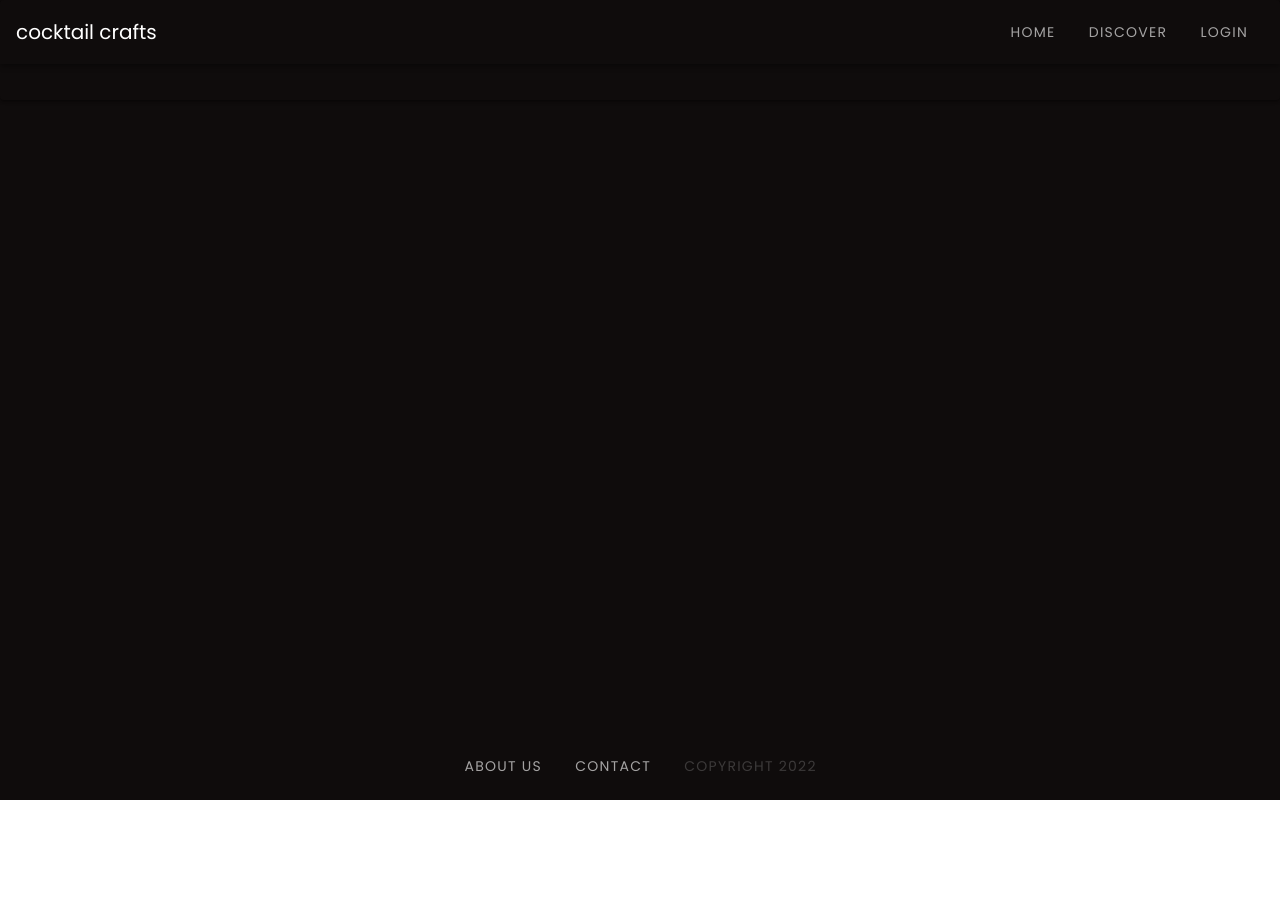
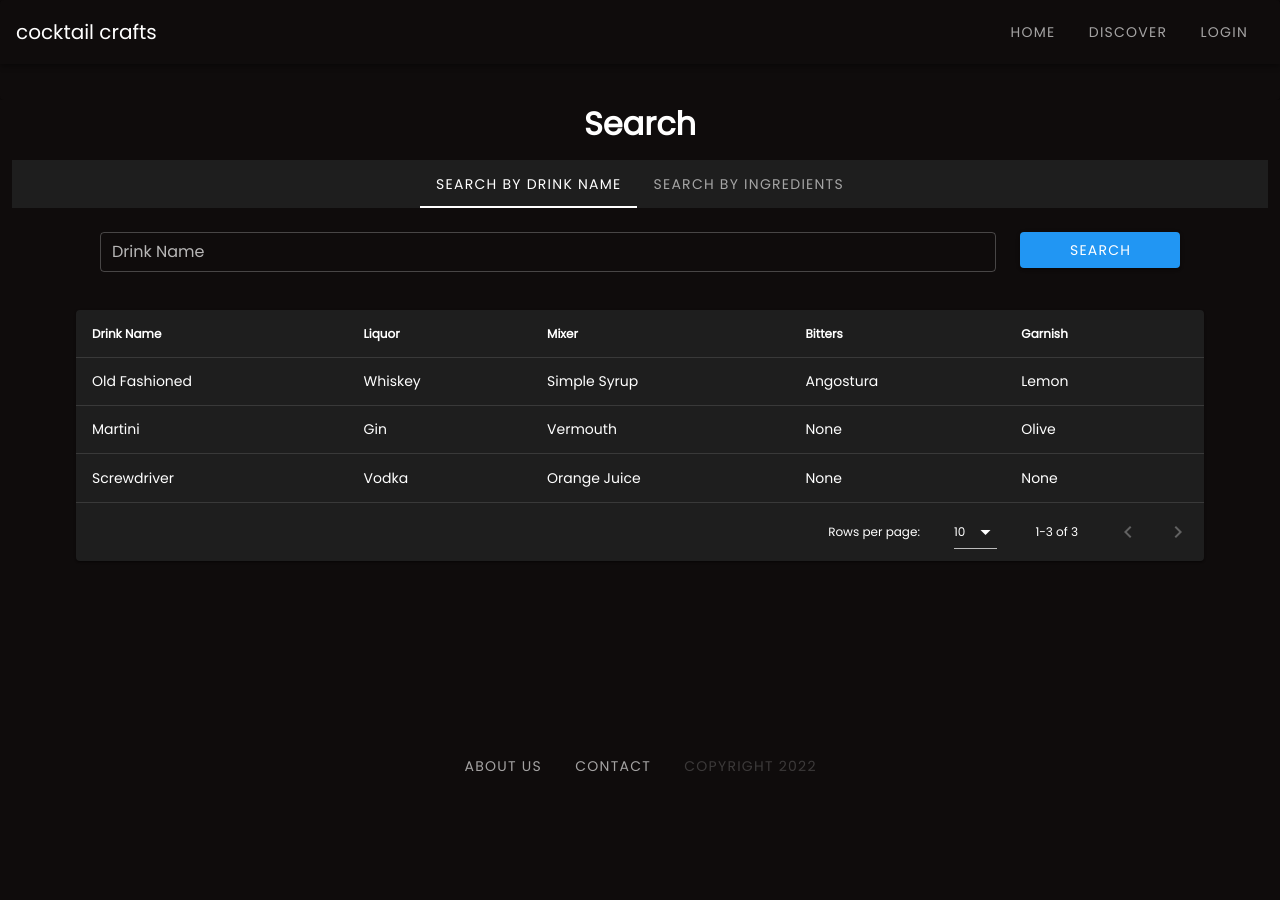
Before and after one commit to mpearce9/CocktailCrafts, a Vue app in the folder frontend/: page /search in a window 1280 px wide. Before the commit the page ends 800 px from the top, so only its background shows below. Built offline with nearby package versions, Linux system fonts and the light colour scheme.

Commit message:
Search Page visuals

```diff
--- /dev/null
+++ b/frontend/src/components/IngredientSearch.vue
@@ -0,0 +1,20 @@
+<template>
+    <v-container grid-list-lg fill-width fluid>
+        <v-row justify="center" class="pt-3 mx-16" align="start">
+                <v-col v-for="option in option_searches" :key="option.name" cols="2.5">
+                    <v-select :items="option.options" :label="option.name" dense outlined multiple chips deletable-chips :menu-props="{offsetY: true}"/>
+                </v-col>
+                <v-col cols="2">
+                    <v-btn color="secondary" dark block>Search</v-btn>
+                </v-col>
+            </v-row>
+    </v-container>
+</template>
+
+<script>
+export default {
+    props: {
+        option_searches: Array
+    }
+}
+</script>
--- /dev/null
+++ b/frontend/src/components/NameSearch.vue
@@ -0,0 +1,12 @@
+<template>
+    <v-container grid-list-lg fill-width fluid>
+        <v-row justify="center" class="pt-3 mx-16" align="start">
+            <v-col cols="10">
+                <v-text-field label="Drink Name" dark outlined dense clearable/>
+            </v-col>
+            <v-col cols="2">
+                <v-btn color="secondary" dark block>Search</v-btn>
+            </v-col>
+        </v-row>
+    </v-container>
+</template>
--- a/frontend/src/components/SearchBar.vue
+++ b/frontend/src/components/SearchBar.vue
@@ -1,10 +1,31 @@
 <template>
     <v-app>
-        <v-container grid-list-lg fill-width style="background-color: var(--v-primary-base)" fluid>
-            <v-spacer></v-spacer>
+        <v-container grid-list-lg fill-width fluid>
             <v-row justify="center">
-                <v-col v-for="option in option_searches" :key="option.name" cols="auto" class="v-col">
-                    <p> {{option.name}}</p>
+                <h1>Search</h1>
+            </v-row>
+            <v-row justify="center">
+                <v-col>
+                    <v-tabs centered v-model="selected">
+                        <v-tab>Search by Drink Name</v-tab>
+                        <v-tab>Search by Ingredients</v-tab>
+                    </v-tabs>
+                </v-col>
+            </v-row>
+            <v-scroll-x-reverse-transition v-if="selected == 0" mode="in" hide-on-leave="true">
+                <component :is="curComps[selected]" :option_searches="option_searches"/>
+            </v-scroll-x-reverse-transition>
+            <v-scroll-x-transition v-else mode="in" hide-on-leave="true">
+                <component :is="curComps[selected]" :option_searches="option_searches"/>
+            </v-scroll-x-transition>
+            <v-row justify="center">
+                <v-col>
+                    <v-data-table
+                        :headers="sample_res_headers"
+                        :items="sample_res"
+                        class="elevation-1 mx-16"
+                    >
+                    </v-data-table>
                 </v-col>
             </v-row>
         </v-container>
@@ -12,15 +33,33 @@
 </template>
 
 <script>
-export default {
+import IngredientSearch from './IngredientSearch.vue'
+import NameSearch from './NameSearch.vue'
+export default  {
+
+    components: {
+        IngredientSearch,
+        NameSearch
+    },
     data() {
         return {
             option_searches: [{"name" : "Liquor", "options" : ["Whiskey", "Gin", "Vodka", "Rum"]},
-                              {"name" : "Mixer", "options" : ["Orange Juice", "Cranberry Juice", "Simple Syrup", "Lime Juice"]},
+                              {"name" : "Mixer", "options" : ["Orange Juice", "Cranberry Juice", "Simple Syrup", "Vermouth"]},
                               {"name" : "Bitters", "options" : ["Angostura", "Orange", "Peychauds", "Cinnamon"]},
-                              {"name" : "Garnish", "options" : ["Lemon", "Lime", "Cherry"]}]
+                              {"name" : "Garnish", "options" : ["Lemon", "Lime", "Cherry", "Olive"]}],
+            sample_res_headers: [{text: "Drink Name", align: "start", value: "name"},
+                                 {text: "Liquor", value: "liquor"},
+                                 {text: "Mixer", value: "mixer"},
+                                 {text: "Bitters", value: "bitters"},
+                                 {text: "Garnish", value: "garnish"}],
+            sample_res: [{name: "Old Fashioned", liquor: "Whiskey", mixer: "Simple Syrup", bitters: "Angostura", garnish: "Lemon"},
+                         {name: "Martini", liquor: "Gin", mixer: "Vermouth", bitters: "None", garnish: "Olive"},
+                         {name: "Screwdriver", liquor: "Vodka", mixer: "Orange Juice", bitters: "None", garnish: "None"}],
+            curComps: [NameSearch, IngredientSearch],
+            selected: 0
         }
-    }
+
+    },
 }
 </script>
 
@@ -28,4 +67,7 @@ export default {
 .v-col {
     background-color: var(--v-primary-base);
 }
+.v-list-item__title {
+    color: "black" !important;
+}
 </style>
--- a/frontend/src/plugins/vuetify.js
+++ b/frontend/src/plugins/vuetify.js
@@ -9,8 +9,9 @@ export default new Vuetify({
         options: {
             customProperties: true
         },
+        dark: true,
         themes: {
-            light: {
+            dark: {
                 primary: colors.shades.white,
                 secondary: colors.blue,
                 background: colors.shades.black
--- a/frontend/src/router/index.js
+++ b/frontend/src/router/index.js
@@ -13,6 +13,11 @@ const routes = [
         path: '/login',
         name: 'login',
         component: () => import('../views/loginComponent')
+    },
+    {
+        path: '/search',
+        name: 'search',
+        component: () => import('../components/SearchBar')
     }
 ]
 
```
